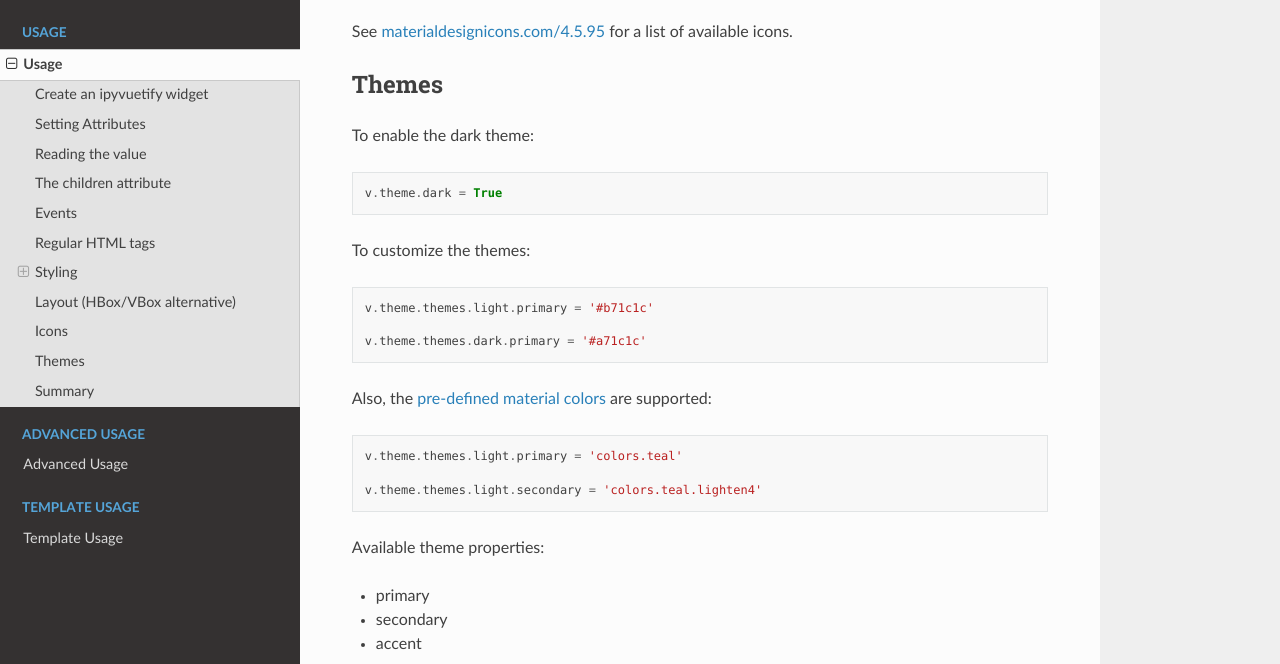
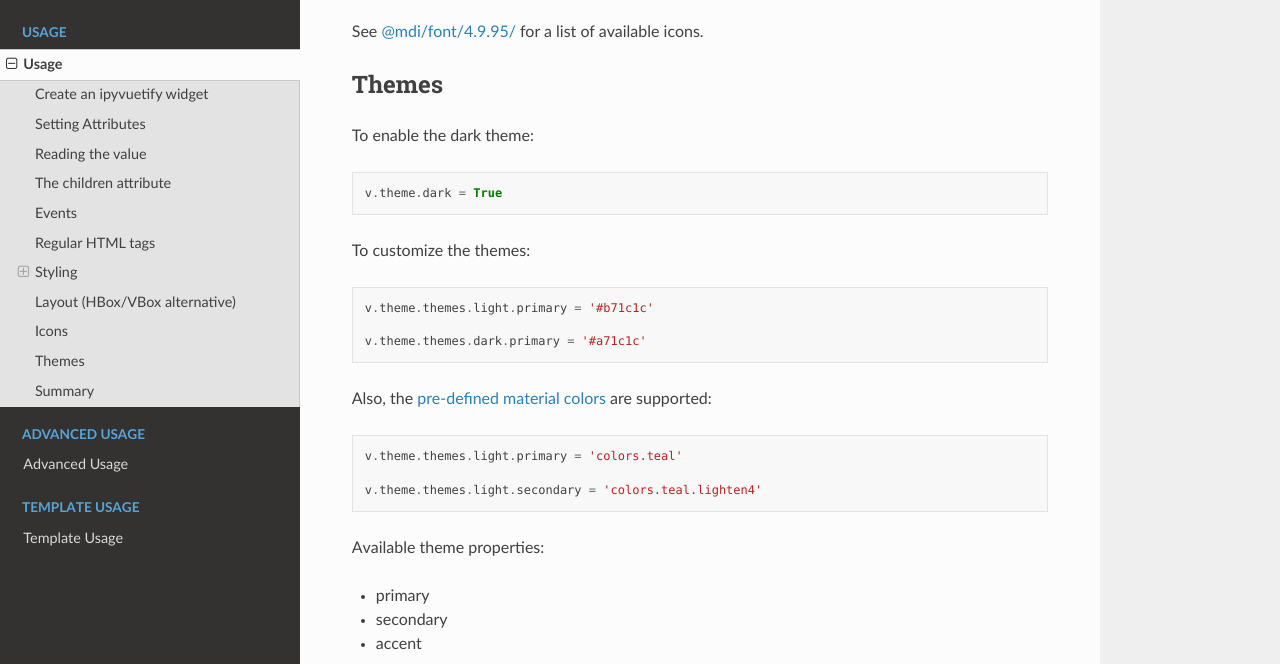
Before and after one commit to widgetti/ipyvuetify, a Sphinx documentation site: the page built from docs/usage.rst, in a window 1280 px wide and 900 px high, scrolled down 8405 px, cut to the strip 236-900 px from the top of the window. Built offline with Sphinx 7.4.7 and the Read the Docs theme 2.0.0, drawn with Linux system fonts in a browser that asks for light colours.

Commit message:
docs: link to correct page for icon list

```diff
--- a/docs/usage.rst
+++ b/docs/usage.rst
@@ -446,7 +446,7 @@
 
     v.Select(prepend_icon='mdi-thumb-up')
 
-See `materialdesignicons.com/4.5.95 <https://cdn.materialdesignicons.com/4.5.95/>`_ for a list of available icons.
+See `@mdi/font/4.9.95/ <https://pictogrammers.github.io/@mdi/font/4.9.95/>`_ for a list of available icons.
 
 Themes
 ------
```
